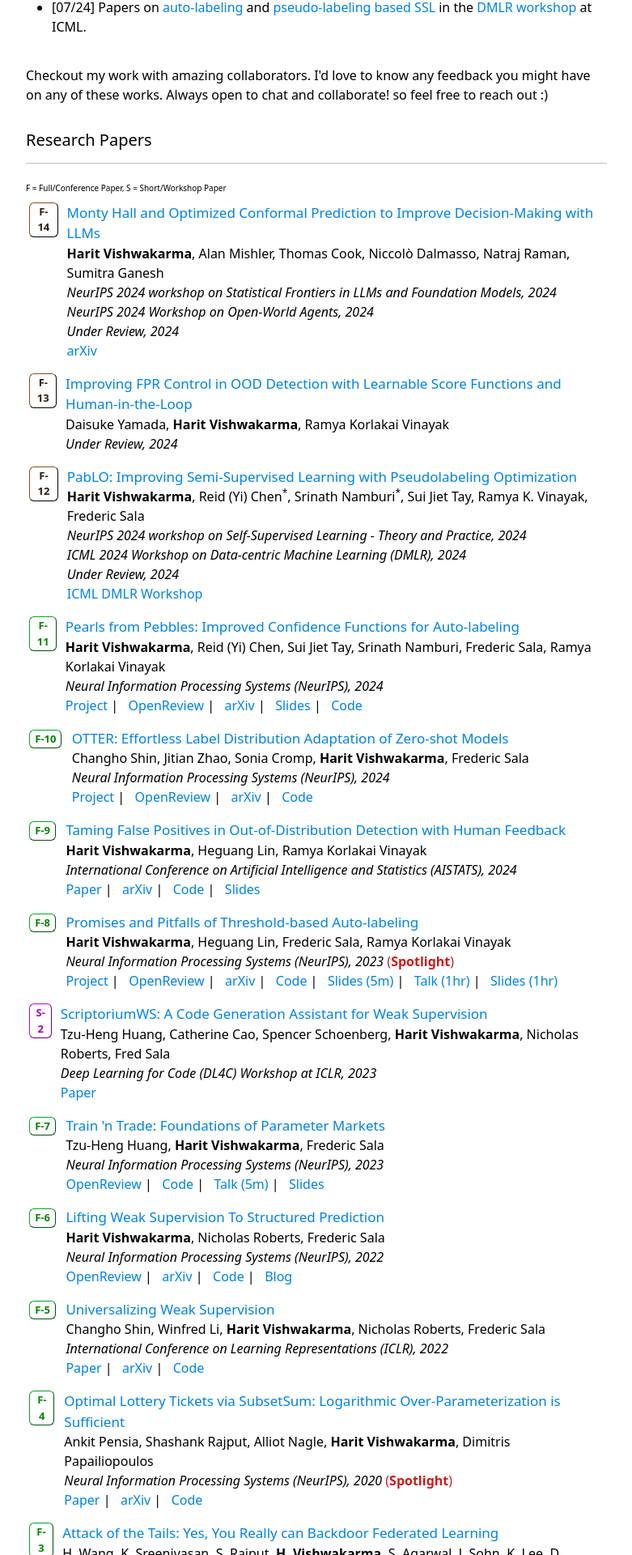
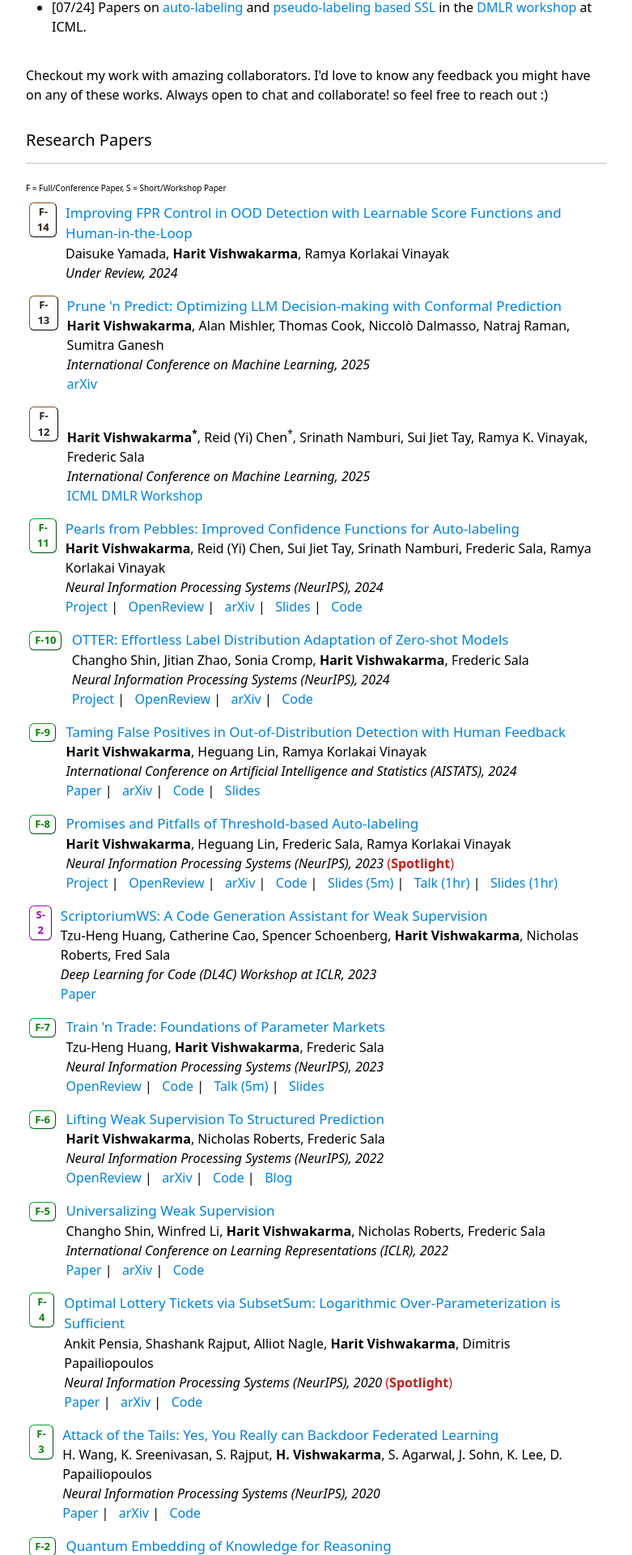
Before and after one commit to harit7/harit7.github.io, a Jekyll site: the page built from index.html, in a window 1280 px wide. Shown: the part 1029-2949 px from the top of the page at 81% size, without its empty margins (249-1030 px from the left). Built offline with Jekyll 4.4.1, drawn with Linux system fonts in a browser that asks for light colours; formulas are drawn with MathJax 3.

Commit message:
Update papers.json

```diff
--- a/_data/papers.json
+++ b/_data/papers.json
@@ -1,26 +1,6 @@
 [
-    {
+        {
         "id": "F-14",
-        "title": "Monty Hall and Optimized Conformal Prediction to Improve Decision-Making with LLMs",
-        "authors": "<b>Harit Vishwakarma</b>, Alan Mishler, Thomas Cook, Niccolò Dalmasso, Natraj Raman, Sumitra Ganesh ",
-        "venue": "Under Review",
-
-        "venue_2": "NeurIPS 2024 workshop on Statistical Frontiers in LLMs and Foundation Models",
-        "venue_3": "NeurIPS 2024 Workshop on Open-World Agents",
-        "date": "2024-10-10",
-        "url":"https://harit7.github.io/CROQ/",
-        "venue_short":"",
-        "type": "full_pre",
-
-        "links": [
-                   {
-                       "label":"arXiv",
-                       "url": "https://arxiv.org/pdf/2501.00555"
-                   }
-                ]
-   },
-    {
-        "id": "F-13",
         "title": "Improving FPR Control in OOD Detection with Learnable Score Functions and Human-in-the-Loop",
         "authors": "Daisuke Yamada,  <b>Harit Vishwakarma</b>, Ramya Korlakai Vinayak",
         "venue": "Under Review",
@@ -32,19 +12,34 @@
         "links": [
 
                 ]
-   }
-    ,
+   },
+
+    {
+        "id": "F-13",
+        "title": "Prune 'n Predict: Optimizing LLM Decision-making with Conformal Prediction",
+        "authors": "<b>Harit Vishwakarma</b>, Alan Mishler, Thomas Cook, Niccolò Dalmasso, Natraj Raman, Sumitra Ganesh ",
+        "venue": "International Conference on Machine Learning",
+        "date": "2025-05-01",
+        "url":"https://harit7.github.io/CROQ/",
+        "venue_short":"ICML",
+        "type": "full_pre",
+
+        "links": [
+                   {
+                       "label":"arXiv",
+                       "url": "https://arxiv.org/pdf/2501.00555"
+                   }
+                ]
+   },
+
     {
         "id": "F-12",
-        "title": "PabLO: Improving Semi-Supervised Learning with Pseudolabeling Optimization",
-        "authors": "<b>Harit Vishwakarma</b>, Reid (Yi) Chen<sup>*</sup>, Srinath Namburi<sup>*</sup>,  Sui Jiet Tay, Ramya K. Vinayak, Frederic Sala",
-        "venue": "Under Review",
-        "venue_2": "NeurIPS 2024 workshop on Self-Supervised Learning - Theory and Practice",
-        "venue_3": "ICML 2024 Workshop on Data-centric Machine Learning (DMLR)",
-
-        "date": "2024-05-21",
+        "title": "",
+        "authors": "<b>Harit Vishwakarma<sup>*</sup></b>, Reid (Yi) Chen<sup>*</sup>, Srinath Namburi,  Sui Jiet Tay, Ramya K. Vinayak, Frederic Sala",
+        "venue": "International Conference on Machine Learning",
+        "date": "2025-05-01",
         "url":"/assets/pdf/pablo-icml-dmlr-ws-2024.pdf",
-        "venue_short":"",
+        "venue_short":"ICML",
         "type": "full_pre",
 
         "links": [
```
